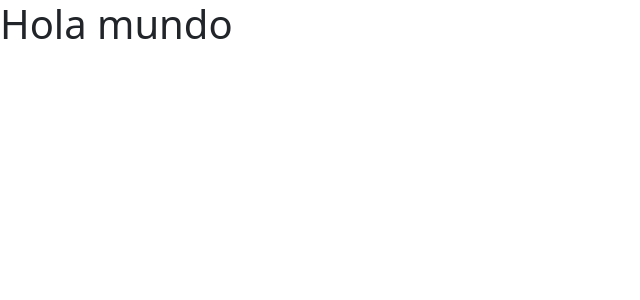
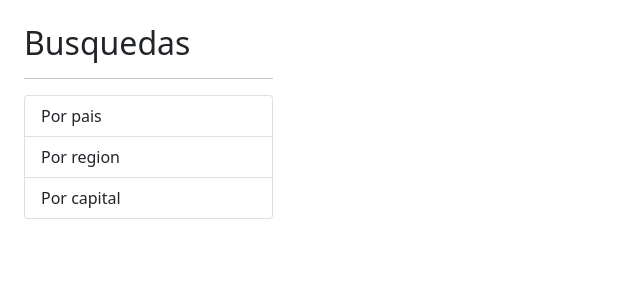
Before and after one commit to rolandoguerra1991/paisesApp, an Angular app: page / in a window 1280 px wide. Shown: the top 300 px of the page, without its empty margins (0-640 px from the left). Built offline with nearby package versions, Linux system fonts and the light colour scheme.

Commit message:
Estructura HTML de la aplicacion

```diff
--- a/src/app/app.component.html
+++ b/src/app/app.component.html
@@ -1 +1,14 @@
-<h1>Hola mundo</h1>
+<div class="row container mt-4">
+  <div class="col-3">
+    <h2>Busquedas</h2>
+    <hr>
+    <ul class="list-group">
+      <li class="list-group-item">Por pais</li>
+      <li class="list-group-item">Por region</li>
+      <li class="list-group-item">Por capital</li>
+    </ul>
+  </div>
+  <div class="col">
+
+  </div>
+</div>
```
